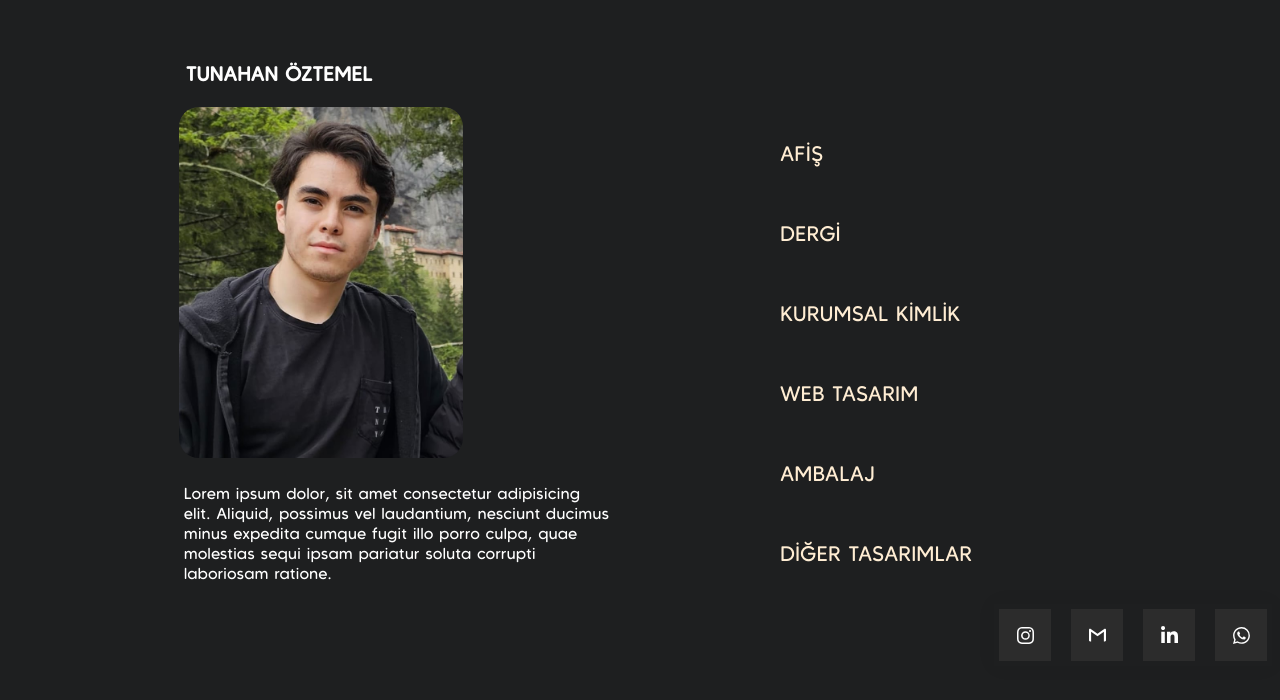
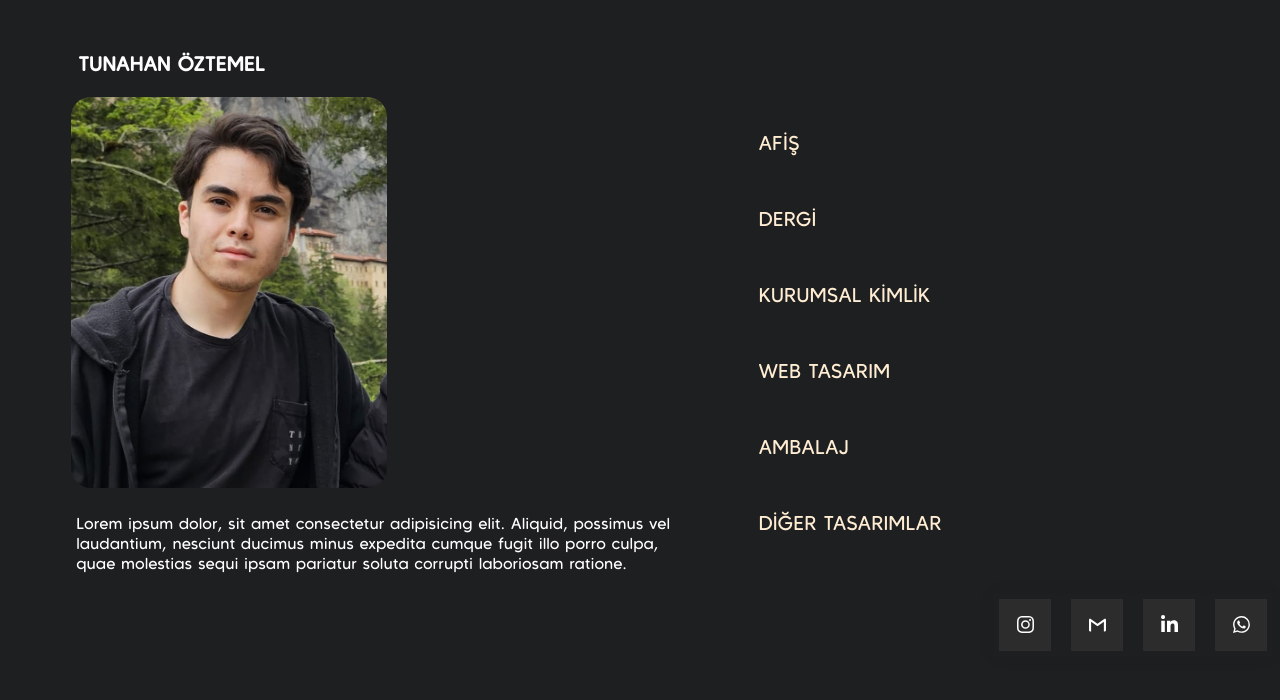
Before and after one commit to tunahanoztemel/tunahanoztemel.github.io, a plain HTML site: page index.html in a window 1280 px wide. Drawn offline with Linux system fonts and the light colour scheme.

Commit message:
Update style.css

```diff
--- a/style.css
+++ b/style.css
@@ -13,15 +13,15 @@ body {
 }
 
 .all {
-  margin-top: 40px;
-  width: 90%;
+  margin-top: 30px;
+  width: 100%;
 }
 
 .baslık {
     color: white;
     font-size: 10px;
     font-weight: bold;
-    margin-left: 15%;
+    margin-left: 5%;
     padding: 7px;
 
 }
@@ -33,12 +33,11 @@ body {
 
 .left{
   margin-top: -1%;
-    margin-left: 15%;
+    margin-left: 5%;
     max-width: 50%;
 }
 
 .left>p {
-    max-width: 75%;
     color: white;
     padding: 5px;
     border-radius: 10px;
@@ -51,7 +50,7 @@ body {
 }
 
 .right{
-    margin-left: 1px;
+    margin-left: 2%;
 }
 
 .right>a{
@@ -61,7 +60,7 @@ body {
 }
 
 a.btn {
-    font-size: 21px;
+    font-size: 20px;
     background: transparent;
     border: none;
     padding: 1em 1.5em;
```
